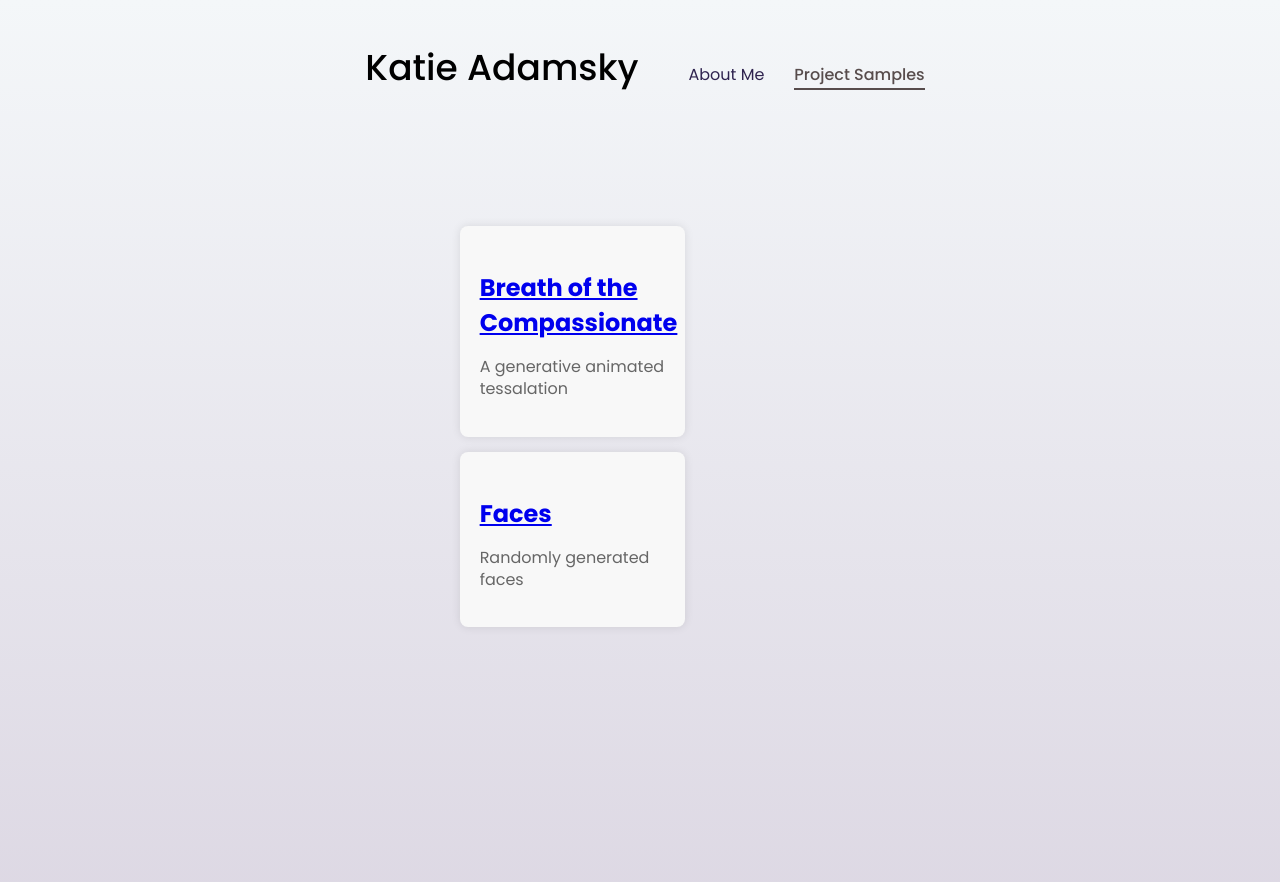
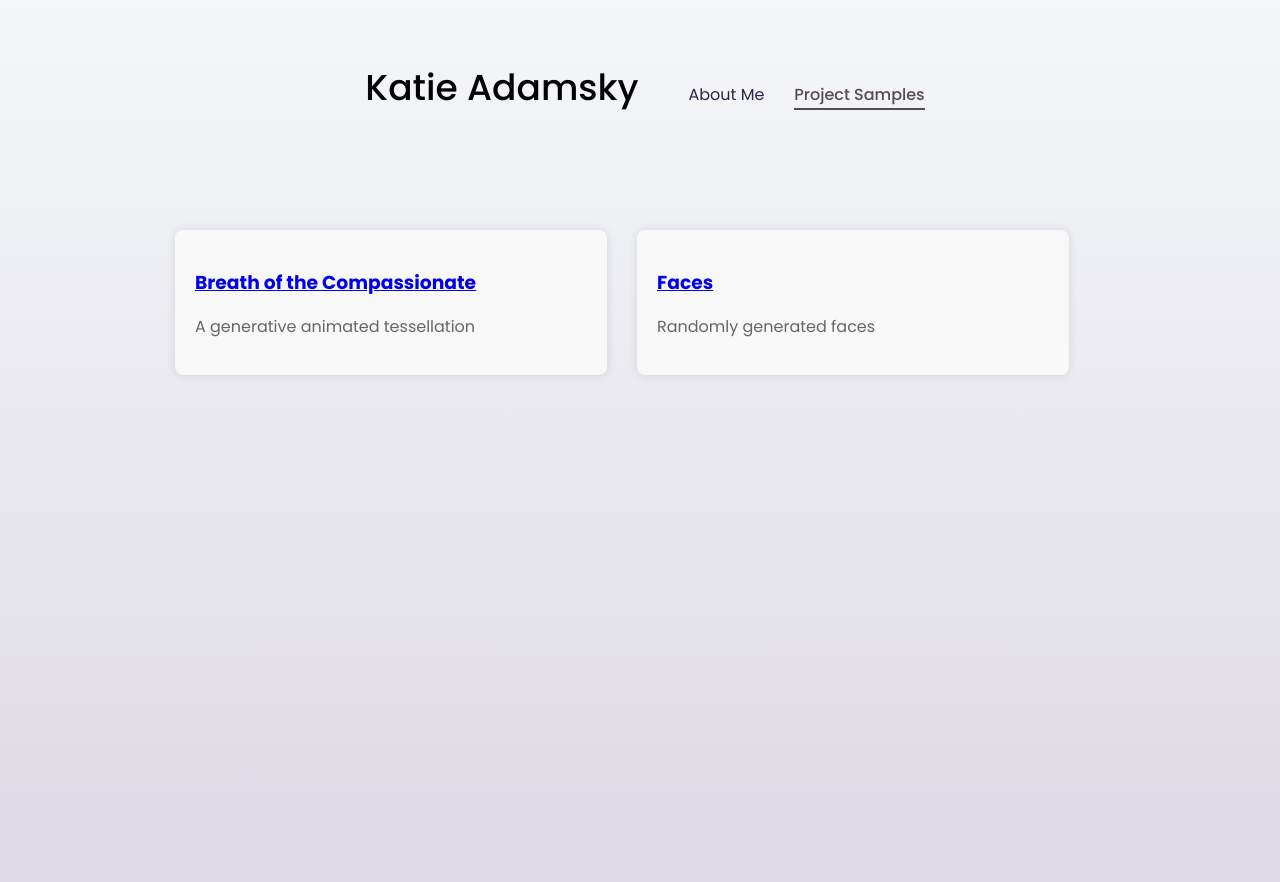
Before and after one commit to katie-adamsky/katie-adamsky.github.io, a React (Create React App) app in the folder site/: page /projects in a window 1280 px wide. Shown: the top 882 px of the page. Built offline with nearby package versions, Linux system fonts and the light colour scheme.

Commit message:
basic styling for projects

```diff
--- a/site/package.json
+++ b/site/package.json
@@ -43,6 +43,8 @@
     ]
   },
   "devDependencies": {
+    "@babel/plugin-proposal-private-property-in-object": "^7.21.11",
+    "@babel/plugin-transform-private-property-in-object": "^7.23.3",
     "react-router-dom": "^6.18.0"
   }
 }
--- a/site/src/layout/layout.css
+++ b/site/src/layout/layout.css
@@ -14,13 +14,14 @@ body {
 }
 
 header {
+  margin-top: 20px;
   text-align: center;
-  display: block;
+  /* display: block; */
 }
 
 .content {
   margin-top: 20px;
-  display: block;
+  /* display: block; */
 }
 
 .name{
--- a/site/src/pages/projects/Project.js
+++ b/site/src/pages/projects/Project.js
@@ -1,9 +1,10 @@
 class Project {
-    constructor(title, summary, description, element) {
+    constructor(title, summary, description, element, source_code_url) {
         this.title=title;
         this.summary=summary;
         this.description=description;
         this.element=element;
+        this.source_code_url = source_code_url;
     }
 }
 export default Project;
--- a/site/src/pages/projects/ProjectPage.js
+++ b/site/src/pages/projects/ProjectPage.js
@@ -6,11 +6,12 @@ function ProjectPage() {
   const project = projects[projectId];
     return (
       <div className="project">
-        <h2>{project.title}</h2>
-        <h3>{project.summary}</h3>
-        <p>{project.description}</p>
+        <h1>{project.title}</h1>
+        <h2>{project.summary}</h2>
+        {project.description}
         {project.element}
-        <Link to="/projects">Back to Projects</Link>
+        <p><i className="fab fa-github"></i><a className="code-link" href={project.source_code_url}>Project code</a></p>
+        <p><Link to="/projects">Back to Projects</Link></p>
       </div>
     );
   };
--- a/site/src/pages/projects/breath/Breath.js
+++ b/site/src/pages/projects/breath/Breath.js
@@ -24,9 +24,20 @@ function BreathP5() {
 
 const Breath = new Project(
   'Breath of the Compassionate',
-  'A generative animated tessalation',
-  'TODO longer description',
+  'A generative animated tessellation',
+  <div>
+    <p>
+      Breath of the Compassionate is the name of an Islamic geometric tessellation.
+      You can look at it as a series of diagonally oriented squares - half of them are
+      expanding outwards while the other half contract. It is a study in balance, in give and take.
+    </p>
+    <p>
+      I also added generative and interactive elements to keep it interesting: you can press any key to
+      randomly change the color gradient, or click the animation to pause it.
+    </p>
+  </div>,
   <BreathP5 />,
+  "https://github.com/katie-adamsky/katie-adamsky.github.io/blob/main/site/src/pages/projects/breath/sketch.js",
 );
 
 
--- a/site/src/pages/projects/breath/sketch.js
+++ b/site/src/pages/projects/breath/sketch.js
@@ -1,13 +1,3 @@
-/*
-Breath of the Compassionate is the name of an ancient Islamic geometric tesselation
-You can look at it as a series of diagonal squares, where one half of them are
-expanding outwards while the other half contract.
-It is a study in balance, give and take.
-I also added generative elements to keep it interesting: you can press any key to
-randomly change the color gradient, and different stars are skipped each time
-to encourage you to explore the space
-*/
-
 let skipped_cells = [];
 function setup(p5) {
     p5.createCanvas(1000, 600);
@@ -32,9 +22,9 @@ function draw(p5) {
     }
     let gradient_position = p5.map(Math.abs(size_change), 0, 65, 0, 1);
     if (inhaling) {
-      size_change += 2;
+      size_change += 1;
     } else {
-      size_change -= 2;
+      size_change -= 1;
     }
     lerp_color1 = p5.lerpColor(Object.entries(elements)[color1][1], Object.entries(elements)[color2][1], gradient_position);
     lerp_color2 = p5.lerpColor(Object.entries(elements)[color3][1], Object.entries(elements)[color4][1], gradient_position);
--- a/site/src/pages/projects/faces/Faces.js
+++ b/site/src/pages/projects/faces/Faces.js
@@ -18,6 +18,15 @@ function FacesP5() {
   return <ReactP5Wrapper sketch={sketch} />;
 }
 
-const Faces = new Project('Faces', 'Randomly generated faces', 'TODO description', <FacesP5 />);
+const Faces = new Project(
+  'Faces',
+  'Randomly generated faces',
+  <p>
+    This was a great learning exercise in p5.js. I learned how to draw basic shapes and apply Perlin noise to them to give
+    them a hand-drawn feel. Press any key for a fun surprise!
+  </p>,
+  <FacesP5 />,
+  "https://github.com/katie-adamsky/katie-adamsky.github.io/blob/main/site/src/pages/projects/faces/sketch.js"
+);
 
 export default Faces;
--- a/site/src/pages/projects/index.js
+++ b/site/src/pages/projects/index.js
@@ -6,14 +6,12 @@ import './projects.css';
 function ProjectList({projects}) {
     return (
         <div className="project-feed">
-            <ul>
                 {Object.entries(projects).map((project) => (
-                    <li key={project[0]} className="project-card">
+                    <div key={project[0]} className="project-card">
                         <h3><Link to={`${project[0]}`}>{project[1].title}</Link></h3>
                         <p>{project[1].summary}</p>
-                    </li>
+                    </div>
                 ))}
-            </ul>
         </div>
     );
 }
--- a/site/src/pages/projects/projects.css
+++ b/site/src/pages/projects/projects.css
@@ -1,12 +1,10 @@
+  @import url("https://use.fontawesome.com/releases/v5.6.1/css/all.css"); /* github icon */
+
   .project-feed {
     display: flex;
     flex-wrap: wrap;
-    justify-content: space-around;
     padding: 20px;
-  }
-
-  ul {
-    list-style-type: none;
+    width: 1000px;
   }
 
   .project-card {
@@ -15,14 +13,28 @@
     box-shadow: 0 0 10px rgba(0, 0, 0, 0.1);
     margin: 15px;
     padding: 20px;
-    width: calc(50% - 30px);
+    width: calc(45% - 40px);
     justify-content: space-between;
   }
 
-  h3 {
+  .project a {
+    font-size: 16px;
+    font-weight: 400;
+    color: #2f234f;
+    text-decoration: none;
+    padding-left: 5px;
+  }
+
+  .project h1 {
+    color: #242020;
+    font-weight: 500;
+    font-size: 2em;
+  }
+
+  .project h2 {
     color: #333;
+    font-weight: 300;
     font-size: 1.5em;
-    margin-bottom: 10px;
   }
 
   p {
```
Also changed, not shown: 12 other files (tests, documents, lock files or other folders).
